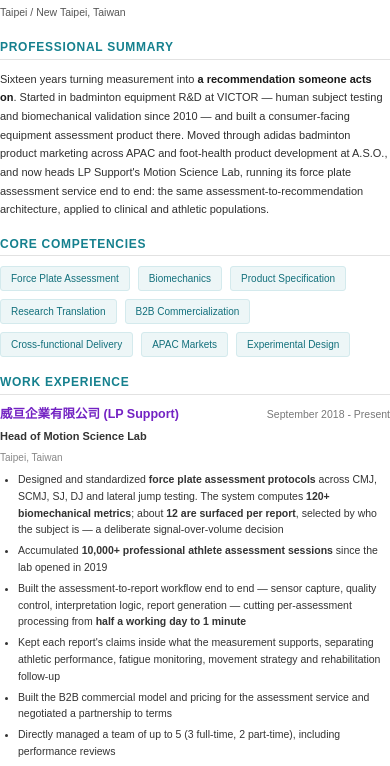
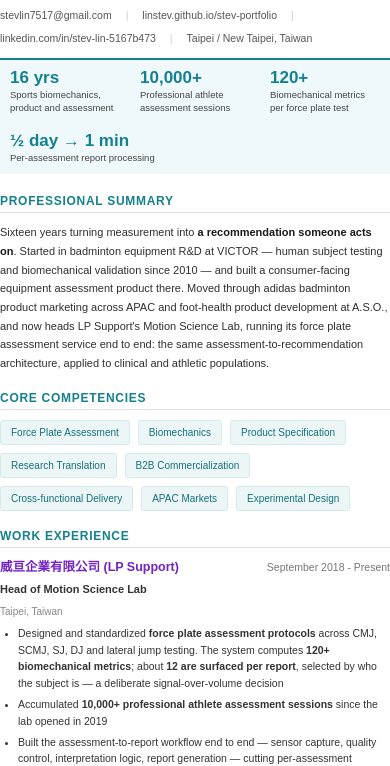
Before and after one commit to LinStev/stev-portfolio, a plain HTML site: page cv.html in a window 390 px wide. Shown: the part 68-834 px from the top of the page. Drawn offline with Linux system fonts and the light colour scheme.

Commit message:
docs: sync web CV with layout-A v5 and switch contact email
- cv.html / cv.zh.html: add headline and KPI strip, restore the LP partnership outcome and the VICTOR iteration-cycle result, add portfolio link
- contact email -> stevlin7517@gmail.com (CV pages, README, LICENSE)
- docs/Stev_Lin_CV(.zh).pdf -> v5 phone-free versions

```diff
--- a/cv.html
+++ b/cv.html
@@ -555,6 +555,13 @@
   html[lang="zh"] .section-title {
     letter-spacing: 0.03em;
   }
+  .headline { font-size: 13px; font-weight: 600; color: var(--accent-color); margin: -2px 0 8px; }
+  .kpis { display: flex; flex-wrap: wrap; margin: 12px 0 2px; border-top: 2px solid var(--accent-color); background: hsl(187 60% 96%); }
+  .kpi { flex: 1 1 120px; padding: 8px 10px 9px; }
+  .kpi + .kpi { border-left: 1px solid hsl(187 40% 85%); }
+  .kpi-num { display: block; font-size: 17px; font-weight: 700; color: var(--accent-color); line-height: 1.15; }
+  .kpi-label { display: block; font-size: 9.5px; color: #444; line-height: 1.3; margin-top: 2px; }
+  @media (max-width: 560px) { .kpi + .kpi { border-left: 0; } }
 </style>
 <link rel="alternate" hreflang="zh-Hant" href="cv.zh.html">
 <style>
@@ -572,13 +579,22 @@
   <!-- HEADER -->
   <div class="header">
     <h1>Stev Lin (林雅涵)</h1>
+    <div class="headline">Sports Biomechanist &amp; Assessment Product Lead</div>
     <div class="header-gradient"></div>
     <div class="contact-row">
-      <a href="mailto:stephlin.pr@gmail.com">stephlin.pr@gmail.com</a>
+      <a href="mailto:stevlin7517@gmail.com">stevlin7517@gmail.com</a>
+      <span class="separator">|</span>
+      <a href="https://linstev.github.io/stev-portfolio/">linstev.github.io/stev-portfolio</a>
       <span class="separator">|</span>
       <a href="https://www.linkedin.com/in/stev-lin-5167b473/">linkedin.com/in/stev-lin-5167b473</a>
       <span class="separator">|</span>
       <span>Taipei / New Taipei, Taiwan</span>
+    </div>
+    <div class="kpis">
+      <div class="kpi"><span class="kpi-num">16 yrs</span><span class="kpi-label">Sports biomechanics, product and assessment</span></div>
+      <div class="kpi"><span class="kpi-num">10,000+</span><span class="kpi-label">Professional athlete assessment sessions</span></div>
+      <div class="kpi"><span class="kpi-num">120+</span><span class="kpi-label">Biomechanical metrics per force plate test</span></div>
+      <div class="kpi"><span class="kpi-num">½ day → 1 min</span><span class="kpi-label">Per-assessment report processing</span></div>
     </div>
   </div>
 
@@ -618,7 +634,7 @@
     <li>Accumulated <strong>10,000+ professional athlete assessment sessions</strong> since the lab opened in 2019</li>
     <li>Built the assessment-to-report workflow end to end — sensor capture, quality control, interpretation logic, report generation — cutting per-assessment processing from <strong>half a working day to 1 minute</strong></li>
     <li>Kept each report&#39;s claims inside what the measurement supports, separating athletic performance, fatigue monitoring, movement strategy and rehabilitation follow-up</li>
-    <li>Built the B2B commercial model and pricing for the assessment service and negotiated a partnership to terms</li>
+    <li>Built the B2B commercial model and pricing and negotiated a partnership to terms (~NT$500,000 annual contract value); it did not proceed after the company repositioned the lab as a non-revenue unit</li>
     <li>Directly managed a team of up to 5 (3 full-time, 2 part-time), including performance reviews</li>
   </ul>
 </div>
@@ -692,7 +708,7 @@
   <div class="job-location">Taipei, Taiwan</div>
   <ul>
     <li>Designed participant recruitment and led lab and human functional testing across rackets, strings and footwear; authored standardized test reports driving product improvement — <strong>grip force transmission, vibration damping, dynamic stability</strong></li>
-    <li>Standardized the play-test protocol into an SOP; authored <strong>50+ biomechanical test reports</strong>, supporting Korean national team equipment replacement and testing with Olympic-level badminton athletes</li>
+    <li>Standardized the play-test protocol into an SOP that <strong>cut the sample-to-revision iteration cycle from 1-2 months to 2 weeks</strong>; authored <strong>50+ biomechanical test reports</strong>, supporting Korean national team equipment replacement and testing with Olympic-level badminton athletes</li>
     <li>Built a comparative biomechanics database covering <strong>30+ competitor products</strong> across three categories (YONEX, LI-NING and others) to inform product positioning and the R&amp;D roadmap</li>
     <li>Defined pre-production functional specifications from test data — structural stiffness, cushioning material, durability — keeping design intent aligned with measured performance</li>
     <li>Led design and delivery of the <strong>&quot;5S Racket Expert System&quot;</strong>, a consumer-facing decision support product combining individualized assessment logic, purchase recommendation and education</li>
```
Also changed, not shown: cv.zh.html (+19 -3 lines), 4 other files.
